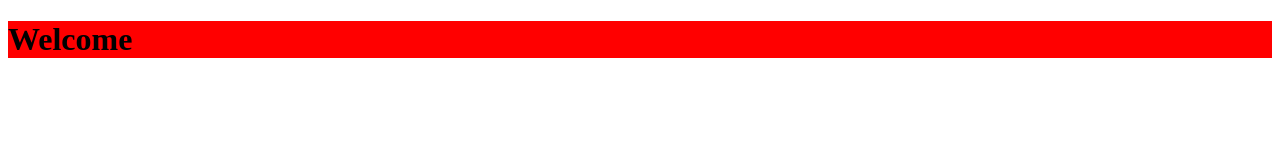
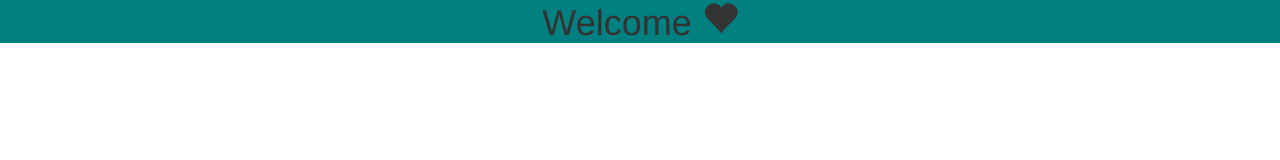
Before and after one commit to thevaccinetracker/thevaccinetracker, a Gatsby site: page / in a window 1280 px wide. Built offline with nearby package versions, Linux system fonts and the light colour scheme; Gatsby itself is replaced by a stand-in of ours.

Commit message:
setted up bootstrap

```diff
--- a/package.json
+++ b/package.json
@@ -4,6 +4,7 @@
   "version": "1.0.0",
   "author": "Ujjwal",
   "dependencies": {
+    "bootstrap": "^3.4.1",
     "gatsby": "^2.21.37",
     "gatsby-image": "^2.4.4",
     "gatsby-plugin-manifest": "^2.4.5",
--- a/src/assets/styles/style.scss
+++ b/src/assets/styles/style.scss
@@ -1,5 +1,14 @@
-$color : red;
+@import "~bootstrap/dist/css/bootstrap.min.css";
+
+
+.container-fluid {
+  padding: 0;
+}
+
+$color : teal;
 
 h1 {
+  text-align: center;
   background: $color;
+  margin: 0;
 }
--- a/src/pages/index.js
+++ b/src/pages/index.js
@@ -2,9 +2,11 @@ import React from "react"
 import "../assets/styles/style.scss"
 
 const IndexPage = () => (
-  <h1>
-      Welcome
-  </h1>
+  <div className="container-fluid">
+    <h1>
+      Welcome <span className="glyphicon glyphicon-heart"></span>
+    </h1>
+  </div>
 )
 
 export default IndexPage
```
Also changed, not shown: README.md, 1 other file.
